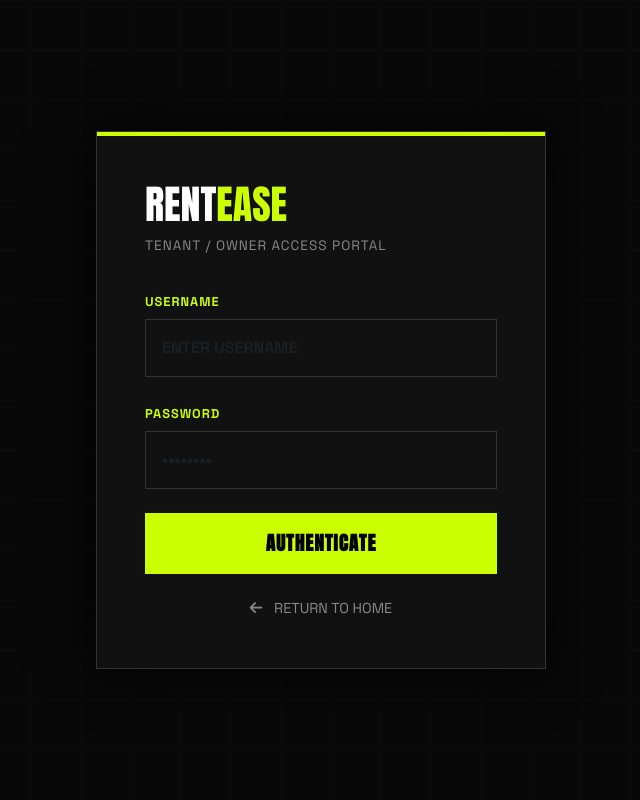
After one commit to meedhu-n/HomeRentalManagement, a Django app: page /login/ in a window 1280 px wide. The commit adds this page. Shown: the whole page, without its empty margins (319-959 px from the left). Run offline with Django 5.2, Linux system fonts and the light colour scheme.

Commit message:
login page created

```diff
--- /dev/null
+++ b/core/templates/core/login.html
@@ -0,0 +1,176 @@
+<!DOCTYPE html>
+<html lang="en">
+<head>
+    <meta charset="UTF-8">
+    <meta name="viewport" content="width=device-width, initial-scale=1.0">
+    <title>RentEase | Client Access</title>
+    <!-- Bootstrap 5 -->
+    <link href="https://cdn.jsdelivr.net/npm/bootstrap@5.3.0/dist/css/bootstrap.min.css" rel="stylesheet">
+    <!-- Font Awesome -->
+    <link href="https://cdnjs.cloudflare.com/ajax/libs/font-awesome/6.4.0/css/all.min.css" rel="stylesheet">
+    <!-- Google Fonts -->
+    <link href="https://fonts.googleapis.com/css2?family=Anton&family=Space+Grotesk:wght@300;400;600;700&display=swap" rel="stylesheet">
+
+    <style>
+        :root {
+            --bg-core: #080808;
+            --acid-green: #CCFF00;
+            --white: #ffffff;
+            --border-color: rgba(255, 255, 255, 0.15);
+        }
+
+        body {
+            background-color: var(--bg-core);
+            color: var(--white);
+            font-family: 'Space Grotesk', sans-serif;
+            height: 100vh;
+            display: flex;
+            align-items: center;
+            justify-content: center;
+            overflow: hidden;
+            position: relative;
+        }
+
+        /* Background Effects */
+        .bg-grid {
+            position: absolute;
+            top: 0; left: 0; width: 100%; height: 100%;
+            background-image: linear-gradient(var(--border-color) 1px, transparent 1px),
+            linear-gradient(90deg, var(--border-color) 1px, transparent 1px);
+            background-size: 50px 50px;
+            opacity: 0.1;
+            z-index: -1;
+        }
+
+        .login-card {
+            background: #111;
+            border: 1px solid var(--border-color);
+            padding: 3rem;
+            width: 100%;
+            max-width: 450px;
+            position: relative;
+            box-shadow: 0 0 50px rgba(0,0,0,0.8);
+        }
+
+        .login-card::before {
+            content: '';
+            position: absolute;
+            top: 0; left: 0; width: 100%; height: 4px;
+            background: var(--acid-green);
+        }
+
+        h2 {
+            font-family: 'Anton', sans-serif;
+            text-transform: uppercase;
+            font-size: 2.5rem;
+            margin-bottom: 0.5rem;
+        }
+
+        .subtitle {
+            color: #888;
+            margin-bottom: 2rem;
+            text-transform: uppercase;
+            letter-spacing: 1px;
+            font-size: 0.85rem;
+        }
+
+        .form-label {
+            text-transform: uppercase;
+            font-weight: 700;
+            font-size: 0.8rem;
+            letter-spacing: 1px;
+            color: var(--acid-green);
+        }
+
+        .form-control {
+            background: transparent;
+            border: 1px solid var(--border-color);
+            color: white;
+            padding: 1rem;
+            border-radius: 0;
+            margin-bottom: 1.5rem;
+            font-weight: 600;
+        }
+
+        .form-control:focus {
+            background: rgba(204, 255, 0, 0.05);
+            border-color: var(--acid-green);
+            color: white;
+            box-shadow: none;
+        }
+
+        .btn-acid {
+            background: var(--acid-green);
+            border: none;
+            color: black;
+            font-weight: 700;
+            text-transform: uppercase;
+            padding: 1rem;
+            width: 100%;
+            font-family: 'Anton', sans-serif;
+            font-size: 1.2rem;
+            letter-spacing: 1px;
+            transition: 0.3s;
+        }
+
+        .btn-acid:hover {
+            transform: translateY(-2px);
+            box-shadow: 0 0 20px rgba(204, 255, 0, 0.5);
+        }
+
+        .back-link {
+            display: block;
+            text-align: center;
+            margin-top: 1.5rem;
+            color: #888;
+            font-size: 0.9rem;
+            text-decoration: none;
+            transition: 0.3s;
+        }
+
+        .back-link:hover { color: white; }
+
+        .alert {
+            background: rgba(255, 0, 0, 0.1);
+            border: 1px solid red;
+            color: #ff6b6b;
+            border-radius: 0;
+            font-size: 0.9rem;
+        }
+    </style>
+</head>
+<body>
+    <div class="bg-grid"></div>
+
+    <div class="login-card">
+        <h2>Rent<span style="color: var(--acid-green)">Ease</span></h2>
+        <p class="subtitle">Tenant / Owner Access Portal</p>
+
+        {% if messages %}
+            {% for message in messages %}
+                <div class="alert p-2 mb-3">{{ message }}</div>
+            {% endfor %}
+        {% endif %}
+
+        <form method="POST">
+            {% csrf_token %}
+
+            <div class="mb-2">
+                <label class="form-label">Username</label>
+                <input type="text" name="username" class="form-control" placeholder="ENTER USERNAME" required>
+            </div>
+
+            <div class="mb-2">
+                <label class="form-label">Password</label>
+                <input type="password" name="password" class="form-control" placeholder="••••••••" required>
+            </div>
+
+            <button type="submit" class="btn-acid">AUTHENTICATE</button>
+        </form>
+
+        <a href="{% url 'home' %}" class="back-link">
+            <i class="fas fa-arrow-left me-2"></i> RETURN TO HOME
+        </a>
+    </div>
+</body>
+</html>
--- a/core/urls.py
+++ b/core/urls.py
@@ -3,4 +3,6 @@ from . import views
 
 urlpatterns = [
     path('', views.index, name='home'),
+    path('login/', views.login_view, name='login'),
+    path('logout/', views.logout_view, name='logout'),
 ]
--- a/core/views.py
+++ b/core/views.py
@@ -1,7 +1,41 @@
-from django.shortcuts import render
+from django.shortcuts import render, redirect
+from django.contrib.auth import authenticate, login, logout
+from django.contrib.auth.forms import AuthenticationForm
+from django.contrib import messages
 
 def index(request):
     """
     Renders the public landing page (Home).
     """
     return render(request, 'core/index.html')
+
+def login_view(request):
+    """
+    Handles user login.
+    """
+    if request.method == 'POST':
+        form = AuthenticationForm(request, data=request.POST)
+        if form.is_valid():
+            username = form.cleaned_data.get('username')
+            password = form.cleaned_data.get('password')
+            user = authenticate(username=username, password=password)
+            if user is not None:
+                login(request, user)
+                messages.success(request, f"Welcome back, {username}!")
+                return redirect('home')
+            else:
+                messages.error(request, "Invalid username or password.")
+        else:
+            messages.error(request, "Invalid username or password.")
+    else:
+        form = AuthenticationForm()
+
+    return render(request, 'core/login.html', {'form': form})
+
+def logout_view(request):
+    """
+    Handles user logout.
+    """
+    logout(request)
+    messages.info(request, "You have successfully logged out.")
+    return redirect('home')
```
Also changed, not shown: core/templates/core/index.html (+9 -5 lines).
